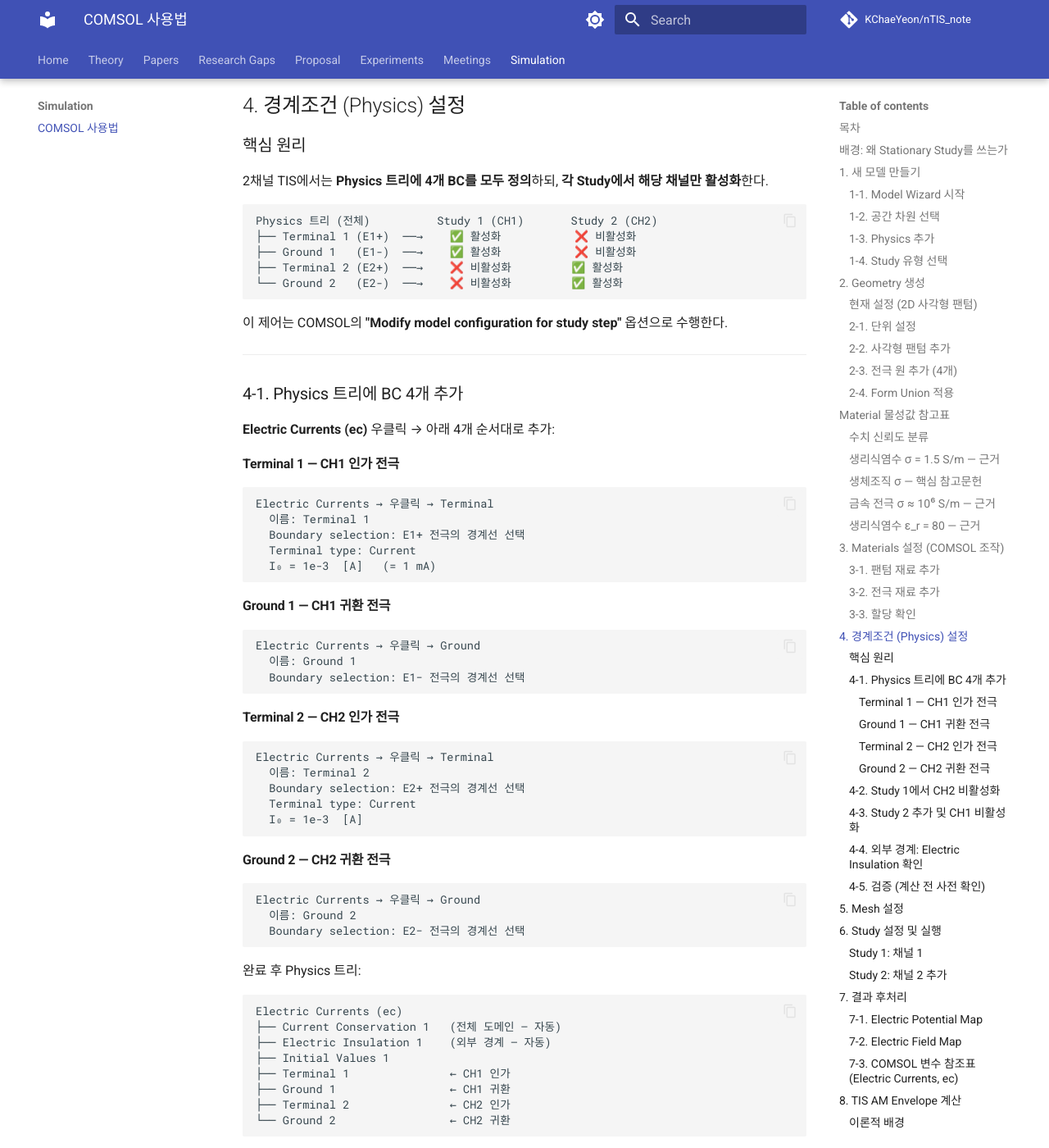
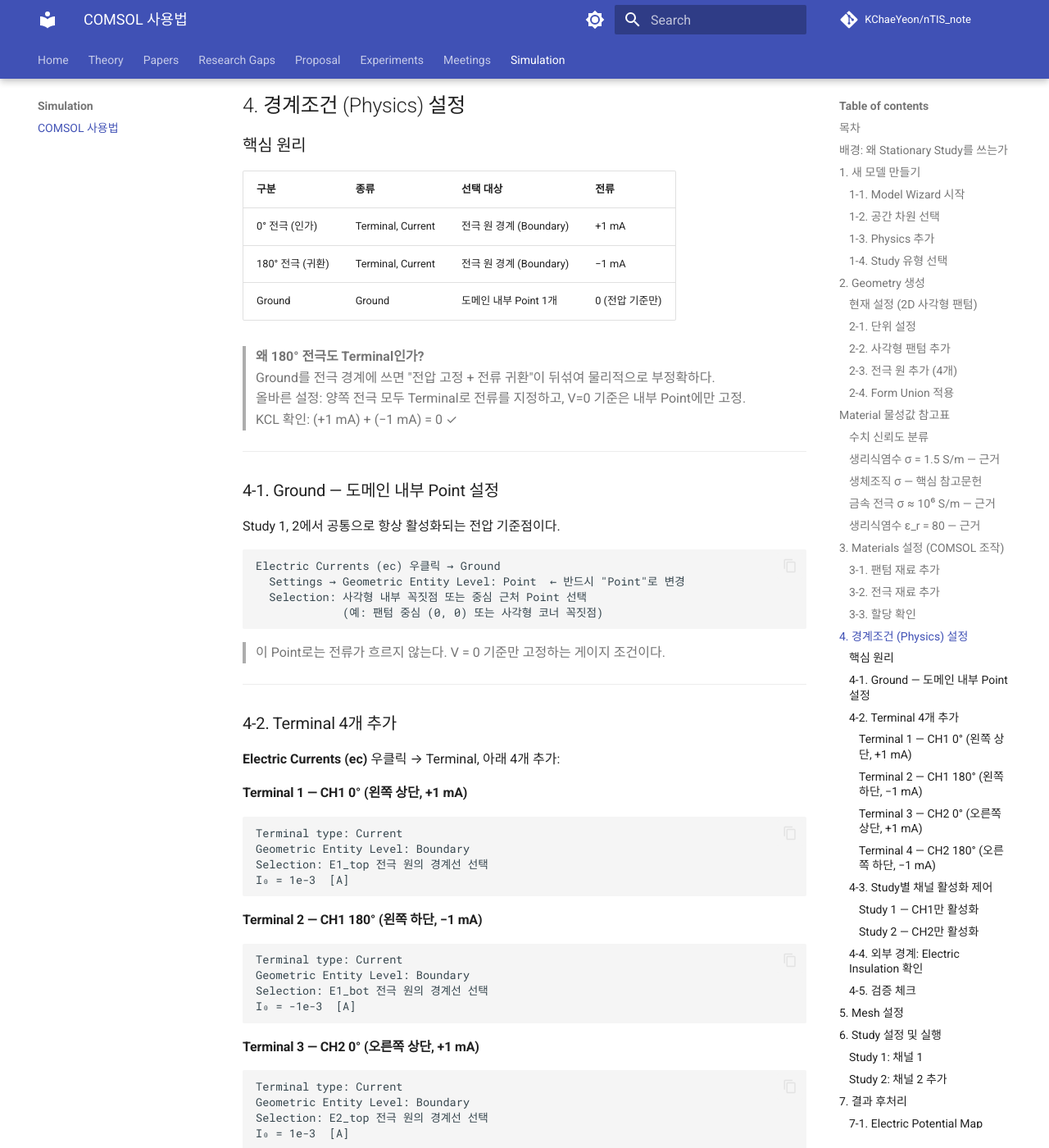
Before and after one commit to KChaeYeon/nTIS_note, an MkDocs documentation site: the page built from docs/07_Simulation/COMSOL_simulation_guide.md, in a window 1280 px wide and 1400 px high, scrolled down 6803 px. Shown: the whole window at 82% size. Built offline with MkDocs 1.6.1 and Material for MkDocs 9.7.7, drawn with Linux system fonts in a browser that asks for light colours; comment, search, counter and statistics services are not loaded; some of the changed text lies outside the part shown.

Commit message:
fix(simulation): correct STEP 4 BC — 180° electrode is Terminal(-1mA), Ground is interior Point
- 180° 전극: Terminal with I=-1mA (not Ground on boundary)
- Ground: single interior Point for voltage reference only (gauge fixing)
- KCL: +1mA + (-1mA) = 0 satisfied per channel
- Update electrode layout to left/right channel arrangement

Co-Authored-By: Claude Sonnet 4.6 <noreply@anthropic.com>

````diff
--- a/docs/07_Simulation/COMSOL_simulation_guide.md
+++ b/docs/07_Simulation/COMSOL_simulation_guide.md
@@ -109,23 +109,23 @@ Geometry 1 우클릭 → Rectangle
 
 ### 2-3. 전극 원 추가 (4개)
 
-각 전극은 팬텀 경계 위에 위치하는 원형 영역이다.
-채널 1 전극 쌍(E1+, E1−)과 채널 2 전극 쌍(E2+, E2−)으로 구성된다.
+각 전극은 팬텀 경계(좌/우 변) 위에 위치하는 원형 영역이다.
+CH1은 왼쪽(상/하), CH2는 오른쪽(상/하)에 배치한다.
 
 ```
 Geometry 1 우클릭 → Circle
 ```
 
-전극 위치 (대각선 배치):
+전극 위치 (좌우 분리 배치):
 
 | 전극 | 역할 | 위치 (x, y) mm | 반지름 |
 |------|------|----------------|--------|
-| E1+ | CH1 Terminal | (-25, +21) | 2 mm |
-| E1− | CH1 Ground   | (+25, −21) | 2 mm |
-| E2+ | CH2 Terminal | (+25, +21) | 2 mm |
-| E2− | CH2 Ground   | (−25, −21) | 2 mm |
+| E1_top | CH1 0°   (인가) | (−25, +15) | 2 mm |
+| E1_bot | CH1 180° (귀환) | (−25, −15) | 2 mm |
+| E2_top | CH2 0°   (인가) | (+25, +15) | 2 mm |
+| E2_bot | CH2 180° (귀환) | (+25, −15) | 2 mm |
 
-> **Note**: 전극이 팬텀 경계에 걸쳐 있으면 Form Union 후 자동 분리됨
+> **Note**: 전극 원이 팬텀 경계에 걸쳐 있으면 Form Union 후 자동 분리됨
 
 ### 2-4. Form Union 적용
 
@@ -275,135 +275,147 @@ Materials 트리 → 각 재료 옆에 ✓ 표시 확인
 
 ### 핵심 원리
 
-2채널 TIS에서는 **Physics 트리에 4개 BC를 모두 정의**하되, **각 Study에서 해당 채널만 활성화**한다.
+| 구분 | 종류 | 선택 대상 | 전류 |
+|------|------|----------|------|
+| 0° 전극 (인가) | Terminal, Current | 전극 원 경계 (Boundary) | +1 mA |
+| 180° 전극 (귀환) | Terminal, Current | 전극 원 경계 (Boundary) | −1 mA |
+| Ground | Ground | 도메인 내부 Point 1개 | 0 (전압 기준만) |
 
-```
-Physics 트리 (전체)          Study 1 (CH1)       Study 2 (CH2)
-├── Terminal 1 (E1+)  ──→    ✅ 활성화           ❌ 비활성화
-├── Ground 1   (E1-)  ──→    ✅ 활성화           ❌ 비활성화
-├── Terminal 2 (E2+)  ──→    ❌ 비활성화         ✅ 활성화
-└── Ground 2   (E2-)  ──→    ❌ 비활성화         ✅ 활성화
-```
-
-이 제어는 COMSOL의 **"Modify model configuration for study step"** 옵션으로 수행한다.
+> **왜 180° 전극도 Terminal인가?**
+> Ground를 전극 경계에 쓰면 "전압 고정 + 전류 귀환"이 뒤섞여 물리적으로 부정확하다.
+> 올바른 설정: 양쪽 전극 모두 Terminal로 전류를 지정하고, V=0 기준은 내부 Point에만 고정.
+> KCL 확인: (+1 mA) + (−1 mA) = 0 ✓
 
 ---
 
-### 4-1. Physics 트리에 BC 4개 추가
+### 4-1. Ground — 도메인 내부 Point 설정
 
-**Electric Currents (ec)** 우클릭 → 아래 4개 순서대로 추가:
-
-#### Terminal 1 — CH1 인가 전극
+Study 1, 2에서 공통으로 항상 활성화되는 전압 기준점이다.
 
 ```
-Electric Currents → 우클릭 → Terminal
-  이름: Terminal 1
-  Boundary selection: E1+ 전극의 경계선 선택
-  Terminal type: Current
-  I₀ = 1e-3  [A]   (= 1 mA)
+Electric Currents (ec) 우클릭 → Ground
+  Settings → Geometric Entity Level: Point  ← 반드시 "Point"로 변경
+  Selection: 사각형 내부 꼭짓점 또는 중심 근처 Point 선택
+             (예: 팬텀 중심 (0, 0) 또는 사각형 코너 꼭짓점)
 ```
 
-#### Ground 1 — CH1 귀환 전극
+> 이 Point로는 전류가 흐르지 않는다. V = 0 기준만 고정하는 게이지 조건이다.
+
+---
+
+### 4-2. Terminal 4개 추가
+
+**Electric Currents (ec)** 우클릭 → Terminal, 아래 4개 추가:
+
+#### Terminal 1 — CH1 0° (왼쪽 상단, +1 mA)
 
 ```
-Electric Currents → 우클릭 → Ground
-  이름: Ground 1
-  Boundary selection: E1− 전극의 경계선 선택
+Terminal type: Current
+Geometric Entity Level: Boundary
+Selection: E1_top 전극 원의 경계선 선택
+I₀ = 1e-3  [A]
 ```
 
-#### Terminal 2 — CH2 인가 전극
+#### Terminal 2 — CH1 180° (왼쪽 하단, −1 mA)
 
 ```
-Electric Currents → 우클릭 → Terminal
-  이름: Terminal 2
-  Boundary selection: E2+ 전극의 경계선 선택
-  Terminal type: Current
-  I₀ = 1e-3  [A]
+Terminal type: Current
+Geometric Entity Level: Boundary
+Selection: E1_bot 전극 원의 경계선 선택
+I₀ = -1e-3  [A]
 ```
 
-#### Ground 2 — CH2 귀환 전극
+#### Terminal 3 — CH2 0° (오른쪽 상단, +1 mA)
 
 ```
-Electric Currents → 우클릭 → Ground
-  이름: Ground 2
-  Boundary selection: E2− 전극의 경계선 선택
+Terminal type: Current
+Geometric Entity Level: Boundary
+Selection: E2_top 전극 원의 경계선 선택
+I₀ = 1e-3  [A]
+```
+
+#### Terminal 4 — CH2 180° (오른쪽 하단, −1 mA)
+
+```
+Terminal type: Current
+Geometric Entity Level: Boundary
+Selection: E2_bot 전극 원의 경계선 선택
+I₀ = -1e-3  [A]
 ```
 
 완료 후 Physics 트리:
 
 ```
 Electric Currents (ec)
-├── Current Conservation 1   (전체 도메인 — 자동)
+├── Current Conservation 1
 ├── Electric Insulation 1    (외부 경계 — 자동)
 ├── Initial Values 1
-├── Terminal 1               ← CH1 인가
-├── Ground 1                 ← CH1 귀환
-├── Terminal 2               ← CH2 인가
-└── Ground 2                 ← CH2 귀환
+├── Ground 1                 ← 내부 Point, V=0 기준 (항상 활성)
+├── Terminal 1               ← CH1 0°,   +1 mA
+├── Terminal 2               ← CH1 180°, −1 mA
+├── Terminal 3               ← CH2 0°,   +1 mA
+└── Terminal 4               ← CH2 180°, −1 mA
 ```
 
 ---
 
-### 4-2. Study 1에서 CH2 비활성화
+### 4-3. Study별 채널 활성화 제어
+
+#### Study 1 — CH1만 활성화
 
 ```
 Study 1 → Stationary 클릭
-→ Settings 창 하단 → "Study Extensions" 섹션 펼치기
-→ ☑ Modify model configuration for study step  체크
+→ Settings 하단 → Study Extensions
+→ ☑ Modify model configuration for study step
 ```
 
-체크 후 나타나는 Physics feature 테이블에서:
+| Physics Feature | Study 1 |
+|----------------|---------|
+| Ground 1 | ✅ (항상 켜짐) |
+| Terminal 1 (CH1 0°) | ✅ 활성화 |
+| Terminal 2 (CH1 180°) | ✅ 활성화 |
+| Terminal 3 (CH2 0°) | ❌ **Disable** |
+| Terminal 4 (CH2 180°) | ❌ **Disable** |
 
-| Physics Feature | Study 1 설정 |
-|----------------|-------------|
-| Terminal 1 | (켜짐 — 기본값 유지) |
-| Ground 1 | (켜짐 — 기본값 유지) |
-| Terminal 2 | **Disable** 선택 |
-| Ground 2 | **Disable** 선택 |
-
----
-
-### 4-3. Study 2 추가 및 CH1 비활성화
+#### Study 2 — CH2만 활성화
 
 ```
-Home 탭 → Add Study → Stationary
-→ Study 2 생성됨
+Home 탭 → Add Study → Stationary → Study 2 생성
 
 Study 2 → Stationary 클릭
 → Study Extensions → ☑ Modify model configuration for study step
 ```
 
-| Physics Feature | Study 2 설정 |
-|----------------|-------------|
-| Terminal 1 | **Disable** |
-| Ground 1 | **Disable** |
-| Terminal 2 | (켜짐 — 기본값 유지) |
-| Ground 2 | (켜짐 — 기본값 유지) |
+| Physics Feature | Study 2 |
+|----------------|---------|
+| Ground 1 | ✅ (항상 켜짐) |
+| Terminal 1 (CH1 0°) | ❌ **Disable** |
+| Terminal 2 (CH1 180°) | ❌ **Disable** |
+| Terminal 3 (CH2 0°) | ✅ 활성화 |
+| Terminal 4 (CH2 180°) | ✅ 활성화 |
 
 ---
 
 ### 4-4. 외부 경계: Electric Insulation 확인
 
-팬텀 외부 경계(전극이 닿지 않는 변)는 전류가 빠져나가지 않아야 한다.
-
 ```
-Electric Insulation 1 → Settings → Boundary selection 확인
-→ 팬텀 4개 변 중 전극 경계를 제외한 나머지가 포함되어 있는지 확인
+Electric Insulation 1 → Boundary selection 확인
+→ 팬텀 4개 변 중 전극 경계를 제외한 나머지 포함 여부 확인
 ```
 
-> COMSOL 기본 BC가 Electric Insulation이므로, Terminal/Ground로 명시하지 않은 경계는 자동으로 절연 처리된다.
+> COMSOL 기본 BC가 Electric Insulation이므로 Terminal로 지정하지 않은 경계는 자동 절연 처리된다.
 
 ---
 
-### 4-5. 검증 (계산 전 사전 확인)
+### 4-5. 검증 체크
 
-Study 1 Stationary 우클릭 → **Get Initial Value** 실행 (Compute 아님):
+Study 1 → Stationary 우클릭 → **Get Initial Value** (Compute 아님):
 
 | 결과 | 원인 |
 |------|------|
-| 에러 없이 통과 | BC 할당 정상 |
-| "No terminal" 에러 | Terminal 경계 미선택 |
-| "Conflicting BCs" | 같은 경계에 Terminal+Ground 중복 할당 |
+| 에러 없이 통과 | BC 정상 |
+| "Singular matrix" / "No constraints" | Ground Point 미설정 — V 기준점 없음 |
+| 전위 분포가 비대칭이 아님 | Terminal 부호 확인 (±1 mA) |
 
 ---
 
````
